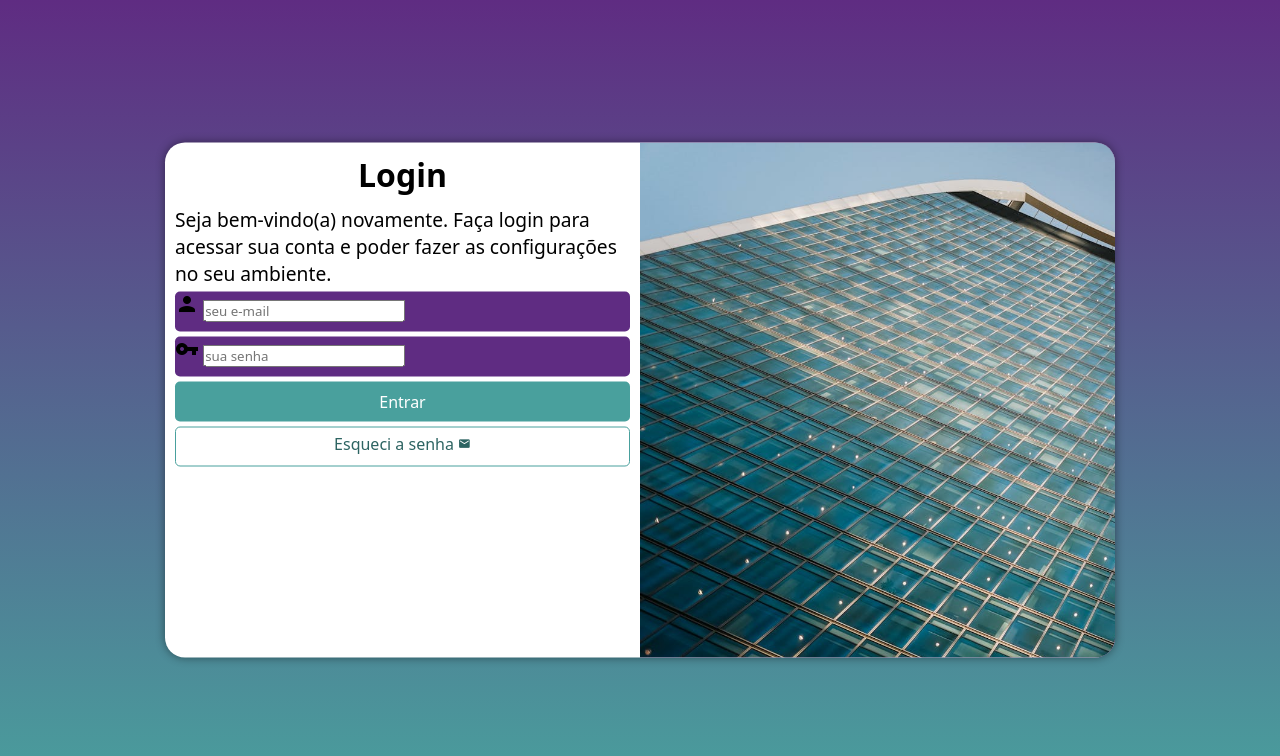
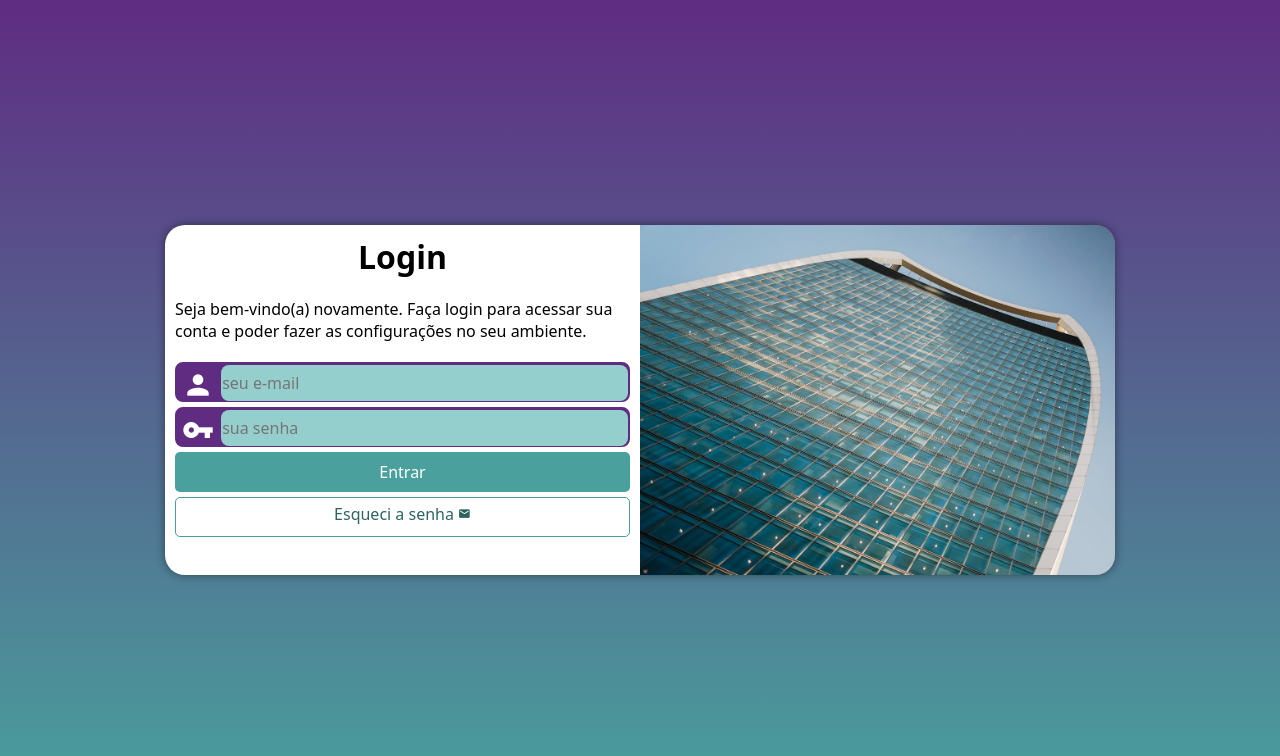
Before and after one commit to MorganaAPF/html-css-exercises, a plain HTML site: page projeto-login/index.html in a window 1280 px wide. Drawn offline with Linux system fonts and the light colour scheme.

Commit message:
projeto-login finalizado

```diff
--- a/projeto-login/estilos/media-query.css
+++ b/projeto-login/estilos/media-query.css
@@ -1,12 +1,13 @@
 @charset "UTF-8";
 
-@media screen and (min-width: 769px) and (max-width: 992px) {
+@media screen and (min-width: 769px) and (max-width: 992px) { /* CONFIGURAÇÕES PARA TABLET */
     body {
         background-image: linear-gradient(to top, var(--verde), var(--lilas))
     }
 
     section#login {
         width: 80vw;
+        height: 280px;
     }
 
     section#login > div#imagem {
@@ -22,13 +23,14 @@
     }
 }
 
-@media screen and (min-width: 993px) {
+@media screen and (min-width: 993px) { /* CONFIGURAÇÕES PARA DESKTOPS E GRANDES TELAS */
     body {
         background-image: linear-gradient(to top, var(--verde), var(--lilas))
     }
 
     section#login {
         width: 950px;
+        height: 350px;
     }
 
     section#login > div#imagem {
@@ -48,6 +50,7 @@
     }
 
     div#formulario > p {
-        font-size: 1.2em;
+        font-size: 1em;
+        margin: 20px 0px;
     }
 }
--- a/projeto-login/estilos/style.css
+++ b/projeto-login/estilos/style.css
@@ -28,7 +28,6 @@ section#login {
     position: absolute;
     top: 50%;
     left: 50%;
-    transform: translate(-50%, -50%);
     background-color: white;
     width: 250px;
     height: 515px;
@@ -37,6 +36,7 @@ section#login {
     overflow: hidden;
     transition: width 0.3s, height 0.3s;
     transition-timing-function: ease;
+    transform: translate(-50%, -50%);
 }
 
 section#login > div#imagem {
@@ -62,15 +62,38 @@ div#formulario > p {
 
 form > div.campo {
     background-color: var(--lilas);
+    border: 2px solid var(--lilas);
     display: block;
     width: 100%;
     height: 40px;
-    border-radius: 5px;
+    border-radius: 8px;
     margin: 5px 0px;
 }
 
 div.campo > label {
     display: none;
+}
+
+div.campo > span{
+    color: white;
+    font-size: 2em;
+    width: 40px;
+    padding: 5px;
+}
+
+div.campo > input {
+    background-color: #94cfcd;
+    font-size: 1em;
+    width: calc(100% - 44.4px);
+    height: 100%;
+    border: 0px;
+    border-radius: 8px;
+    padding: 1px;
+    transform: translateY(-12px);
+}
+
+div.campo > input:focus-within {
+    background-color: white;
 }
 
 form > input[type=submit] {
```
